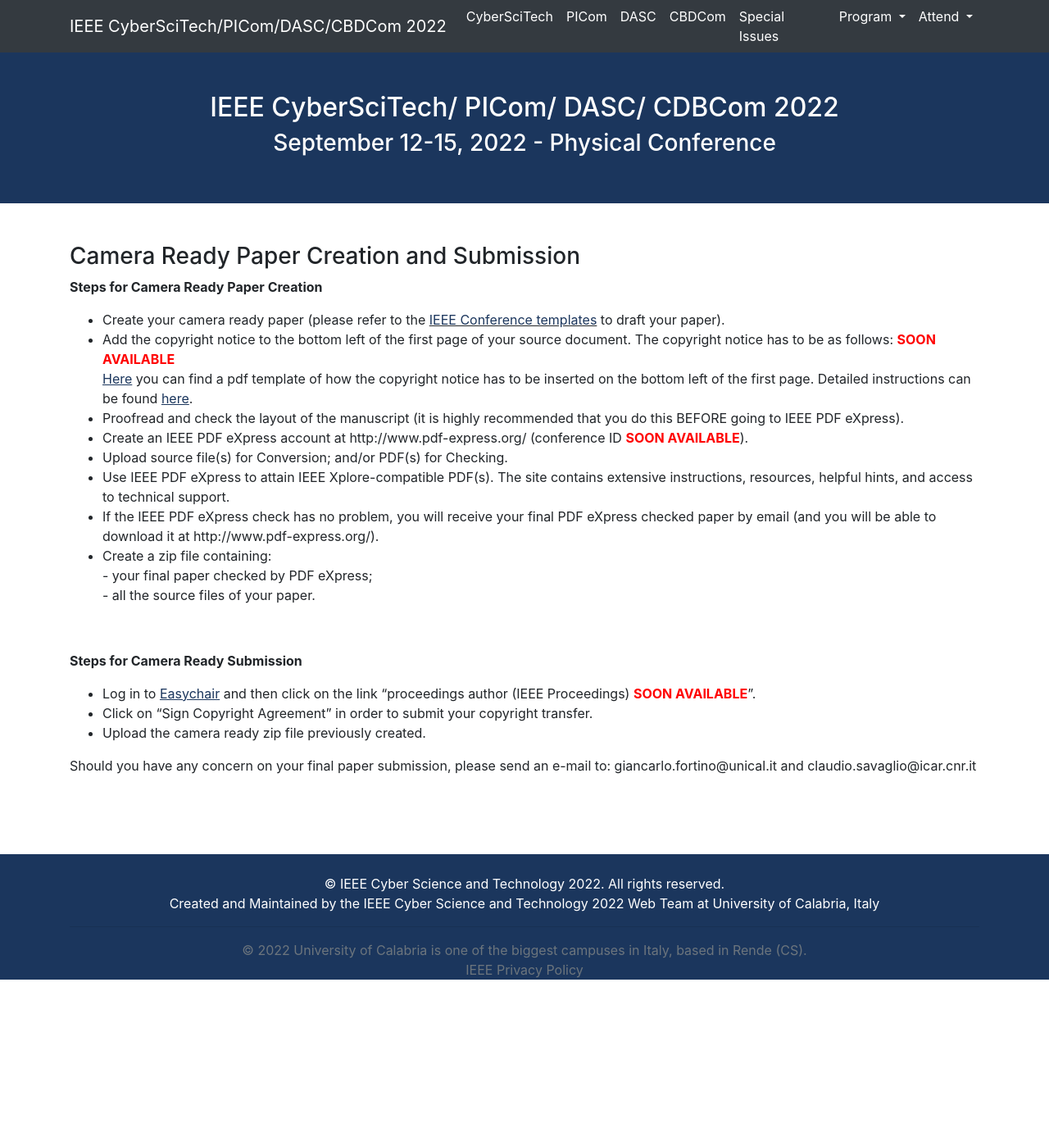
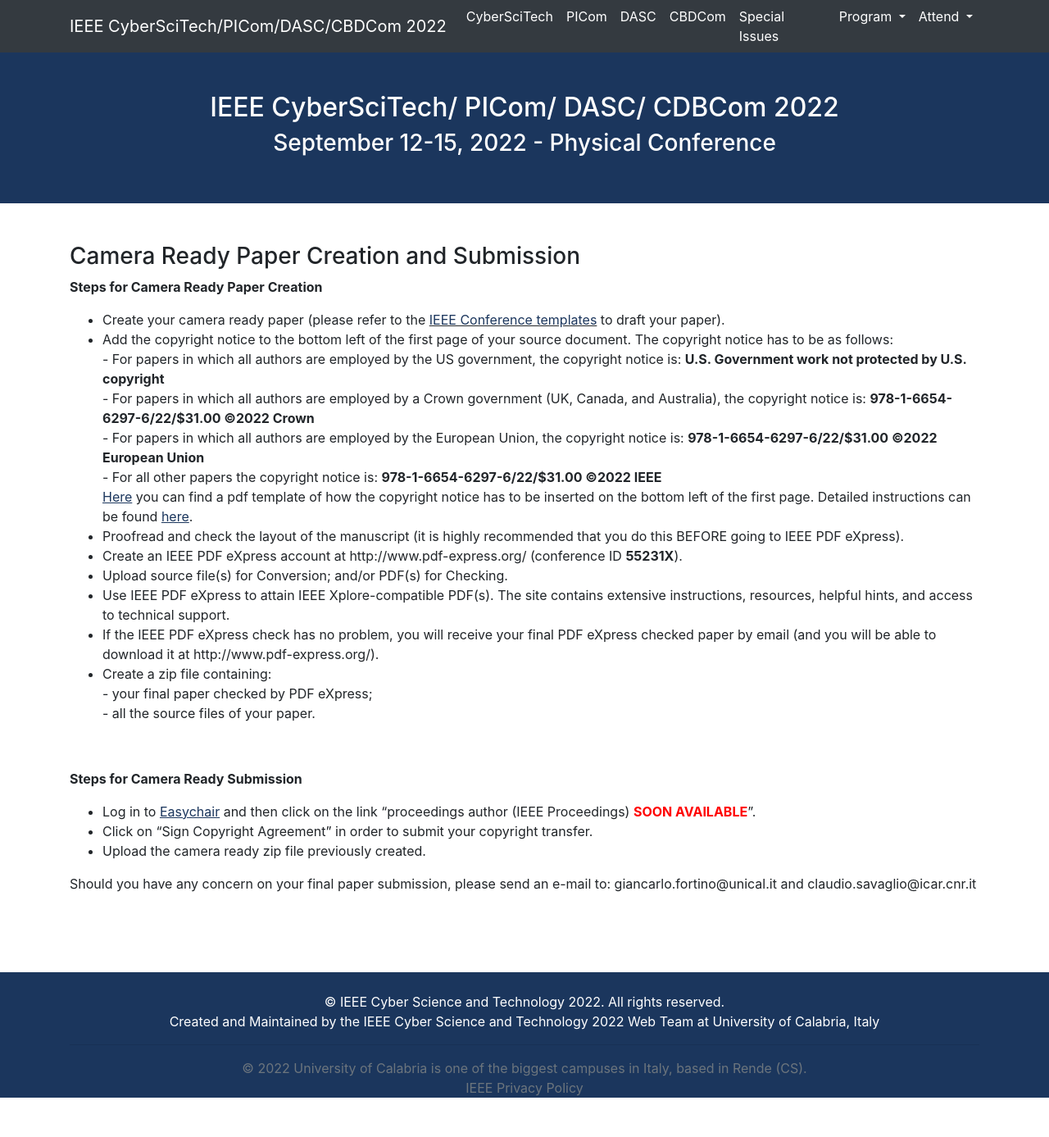
Before and after one commit to cyber-science/2022, a Jekyll site: the page built from _pages/crs.md, in a window 1280 px wide. Shown: the whole page at 82% size. Built offline with Jekyll 4.4.1, drawn with Linux system fonts in a browser that asks for light colours; before the commit the page ends 1243 px from its top, so only the background shows below that.

Commit message:
Update crs.md
updated CR submission page with PDF Express ID and copyright notice string

```diff
--- a/_pages/crs.md
+++ b/_pages/crs.md
@@ -10,11 +10,15 @@
 
 <ul>
 <li>Create your camera ready paper  (please refer to the <u><a href="http://www.ieee.org/conferences_events/conferences/publishing/templates.html">IEEE Conference templates</a></u> to draft your paper).</li>
-<li>Add the copyright notice to the bottom left of the first page of your source document. The copyright notice has to be as follows: <b><font color=red>SOON AVAILABLE</font></b>
+<li>Add the copyright notice to the bottom left of the first page of your source document. The copyright notice has to be as follows:<br/>
+- For papers in which all authors are employed by the US government, the copyright notice is: <b>U.S. Government work not protected by U.S. copyright</b><br/>
+- For papers in which all authors are employed by a Crown government (UK, Canada, and Australia), the copyright notice is: <b>978-1-6654-6297-6/22/$31.00 ©2022 Crown</b><br/>
+- For papers in which all authors are employed by the European Union, the copyright notice is: <b>978-1-6654-6297-6/22/$31.00 ©2022 European Union</b><br/>
+- For all other papers the copyright notice is: <b>978-1-6654-6297-6/22/$31.00 ©2022 IEEE</b>
     <br/>
     <a href="/2022/assets/files/paper_template-with_copyright_notice.pdf"><u>Here</u></a> you can find a pdf template of how the copyright notice has to be inserted on the bottom left of the first page. Detailed instructions can be found <a href="https://www.ieee.org/publications/rights/index.html"><u>here</u></a>.</li>
 <li>Proofread and check the layout of the manuscript (it is highly recommended that you do this BEFORE going to IEEE PDF eXpress).</li>
-<li>Create an IEEE PDF eXpress account at http://www.pdf-express.org/ (conference ID <b><font color=red>SOON AVAILABLE</font></b>).</li>
+<li>Create an IEEE PDF eXpress account at http://www.pdf-express.org/ (conference ID <b>55231X</b>).</li>
 <li>Upload source file(s) for Conversion; and/or PDF(s) for Checking.</li>
 <li>Use IEEE PDF eXpress to attain IEEE Xplore-compatible PDF(s). The site contains extensive instructions, resources, helpful hints, and access to technical support.</li>
 <li>If the IEEE PDF eXpress check has no problem, you will receive your final PDF eXpress checked paper by email (and you will be able to download it at http://www.pdf-express.org/).</li>
```
